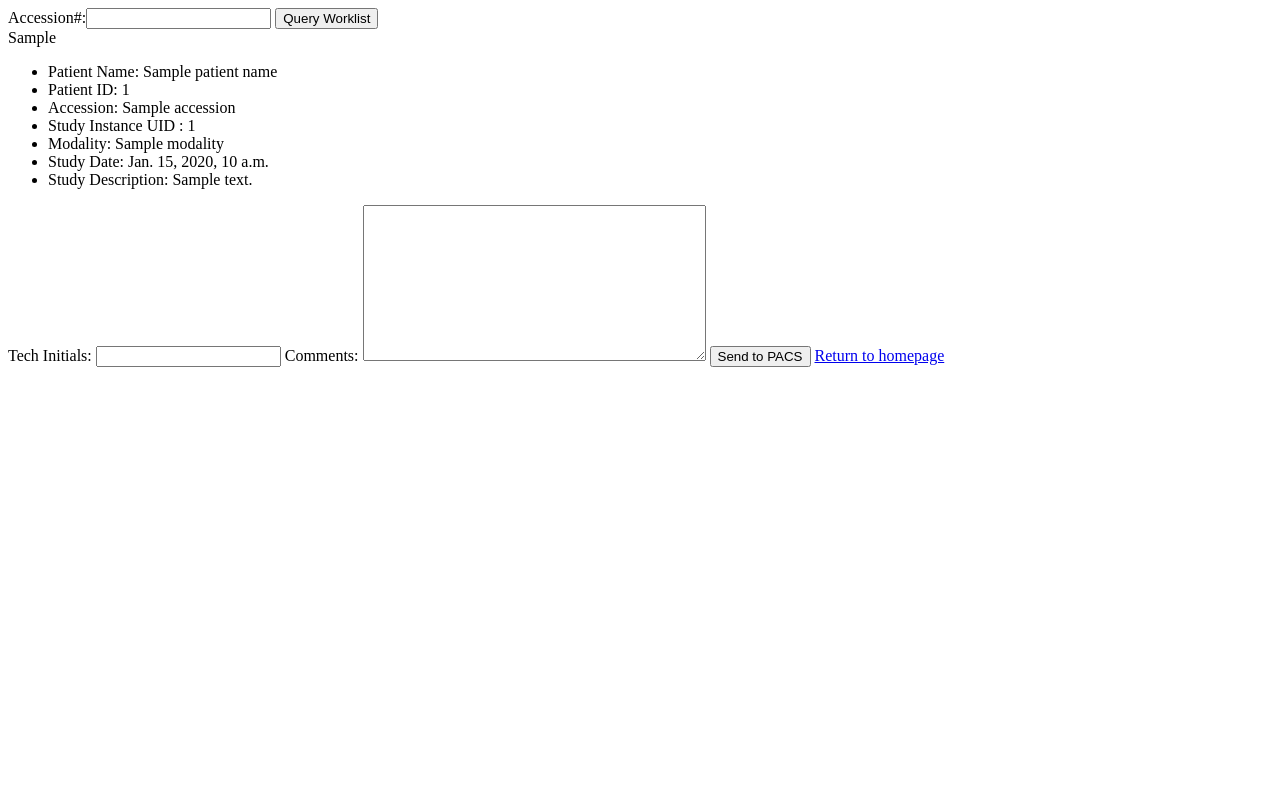
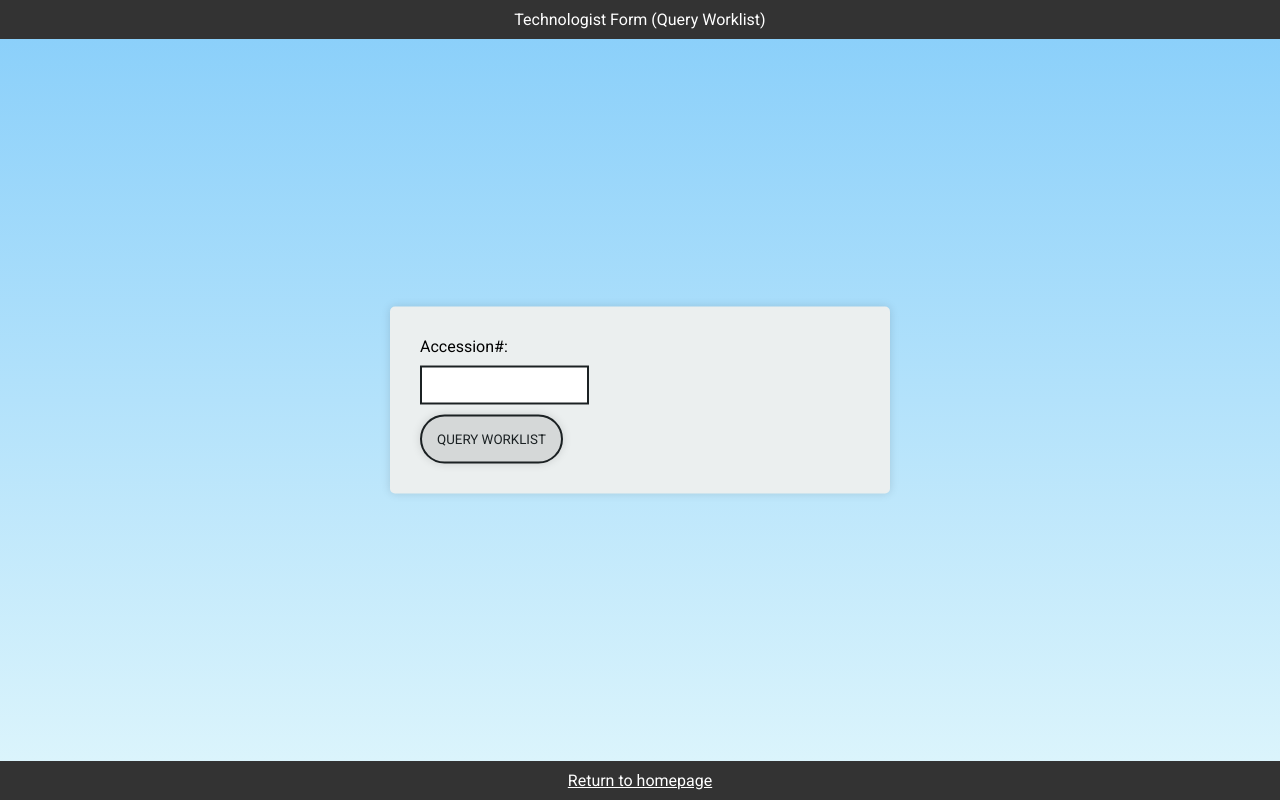
Before and after one commit to echoshihab/PACS_Forms, a Django app: template tech_forms/templates/tech_forms/query_worklist.html in a window 1280 px wide. Run offline with Django 3.2, Linux system fonts and the light colour scheme; tables that the repository leaves empty hold one stand-in row (values such as "Sample post"); the template is opened without the code that fills it: values that come from a table or form of the project are taken from there, most other values are stand-ins (such as "Sample title", 1, 10 or a date in 2020).

Commit message:
add style to query worklist form

```diff
--- a/tech_forms/forms.py
+++ b/tech_forms/forms.py
@@ -28,3 +28,8 @@
 
 class QueryWorklistForm(forms.Form):
     accession = forms.CharField(label='Accession#', max_length=20)
+
+    def __init__(self, *args, **kwargs):
+        super(QueryWorklistForm, self).__init__(*args, **kwargs)
+        for visible in self.visible_fields():
+            visible.field.widget.attrs['class'] = 'input'
--- a/tech_forms/static/tech_forms/style.css
+++ b/tech_forms/static/tech_forms/style.css
@@ -35,7 +35,7 @@
 
 
 .tech-form{
-	max-width: 550px;
+	max-width: 500px;
 	margin: 0 auto;
 	background: rgba(235, 239, 239, 1);
 	padding:30px;
--- a/tech_forms/templates/tech_forms/query_worklist.html
+++ b/tech_forms/templates/tech_forms/query_worklist.html
@@ -1,19 +1,30 @@
+{% load static %}
 <!DOCTYPE html>
 <html>
 <head>
 	<title>Query Worklist</title>
+	<link rel="stylesheet" type="text/css" href="{% static 'tech_forms/style.css' %}">
+	<script
+  src="https://code.jquery.com/jquery-3.4.1.min.js"
+  integrity="sha256-CSXorXvZcTkaix6Yvo6HppcZGetbYMGWSFlBw8HfCJo="
+  crossorigin="anonymous"></script>
 </head>
 <body>
-	<form method="POST" action="{% url 'query_worklist' %}">
+	<div class="header">Technologist Form (Query Worklist)</div>
+
+<div class="wrapper">
+	<div class="tech-form">
+	<form method="POST" action="{% url 'query_worklist' %}" class="query_form">
+		<div class="input-fields">
 			{% csrf_token %}
 			{{ form }}
+		</div>
 
-		<button type="submit" name="submit">Query Worklist</button>
+		<button type="submit" name="submit" id="query_worklist" class="btn">Query Worklist</button>
 	</form>
+	</div>
 
-
-{{ study_data }}
-<ul>
+	<ul id="study_data">
 		<li> Patient Name:  {{ patient_name  }} </li>
 		<li> Patient ID: {{ patient_id }} </li>
 		<li> Accession: {{ accession }} </li>
@@ -26,19 +37,40 @@
 	</ul>
 	{{ error }}
 
-<form method="POST" action="{% url 'worklist_form_submit' %}">
+	<form method="POST" action="{% url 'worklist_form_submit' %}" id="send_form">
 		{% csrf_token %}
 	Tech Initials: {{ query_form.tech_initials }}
 	Comments: {{ query_form.comments }}
-<input type="hidden" name="modality" value="{{ modality }}">
-<input type="hidden" name="patient_id" value="{{ patient_id }}">
-<input type="hidden" name="patient_name" value="{{ patient_name }}">
-<input type="hidden" name="accession" value="{{ accession }}">
-<input type="hidden" name="study_date" value="{{ study_date }}">
-<input type="hidden" name="study_description" value="{{ study_description }}">
-<input type="hidden" name="study_instance_uid" value="{{ StudyInstanceUID }}">
-	<button type="submit" name="submit">Send to PACS</button>
+	<input type="hidden" class="input" name="modality" value="{{ modality }}">
+	<input type="hidden" class="input" name="patient_id" value="{{ patient_id }}">
+	<input type="hidden" class="input" name="patient_name" value="{{ patient_name }}">
+	<input type="hidden" class="input" name="accession" value="{{ accession }}">
+	<input type="hidden" class="input" name="study_date" value="{{ study_date }}">
+	<input type="hidden" class="input" name="study_description" value="{{ study_description }}">
+	<input type="hidden" class="input" name="study_instance_uid" value="{{ StudyInstanceUID }}">
+	<button class="btn" type="submit" name="submit">Send to PACS</button>
+	</form>
 
+</div>
+
+<div class="footer">
 <a href="{% url 'home' %}">Return to homepage </a>
+</div>
+
+
+<script>
+	$("#send_form").hide();
+	$("#study_data").hide();
+
+
+
+	$('#query_worklist').on('click', function() {
+		$("#query_form").hide();
+		$("##send_form").show();
+		$("#study_data").show();
+	});
+
+
+</script>
 </body>
 </html>
```
Lines whose indentation alone changed are shown as unchanged.
